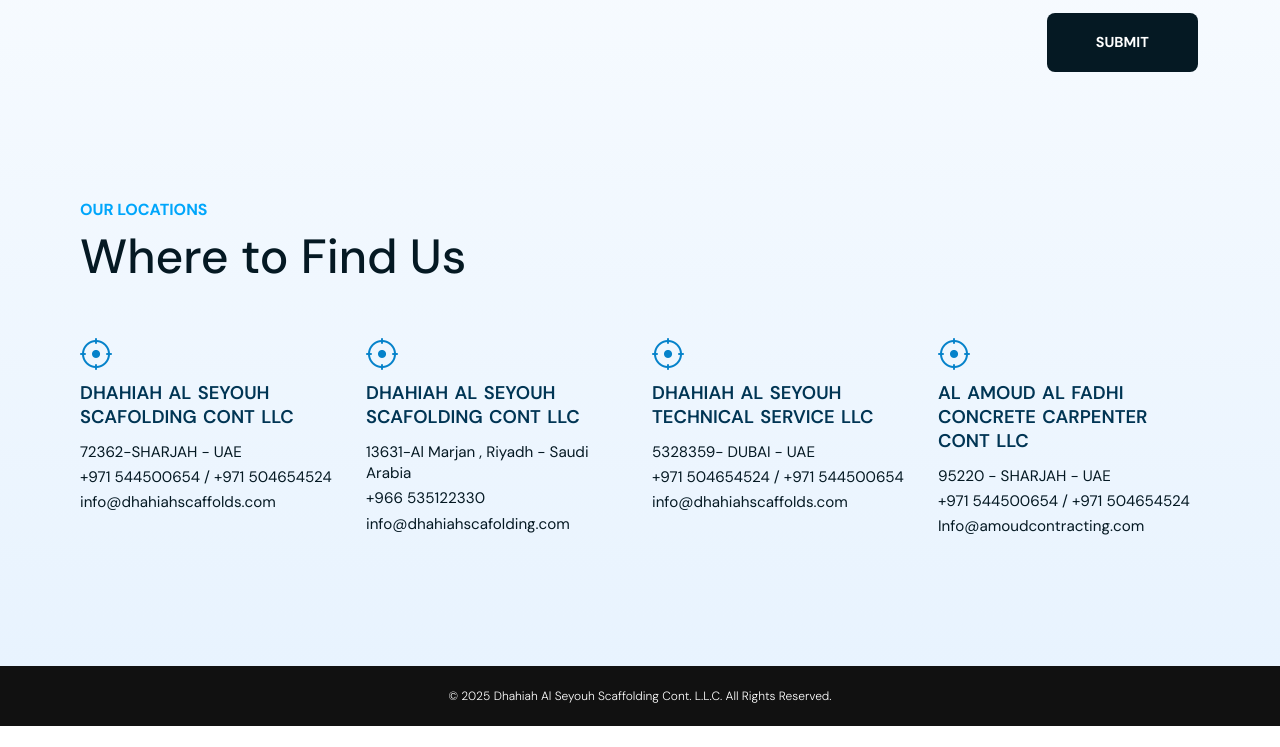
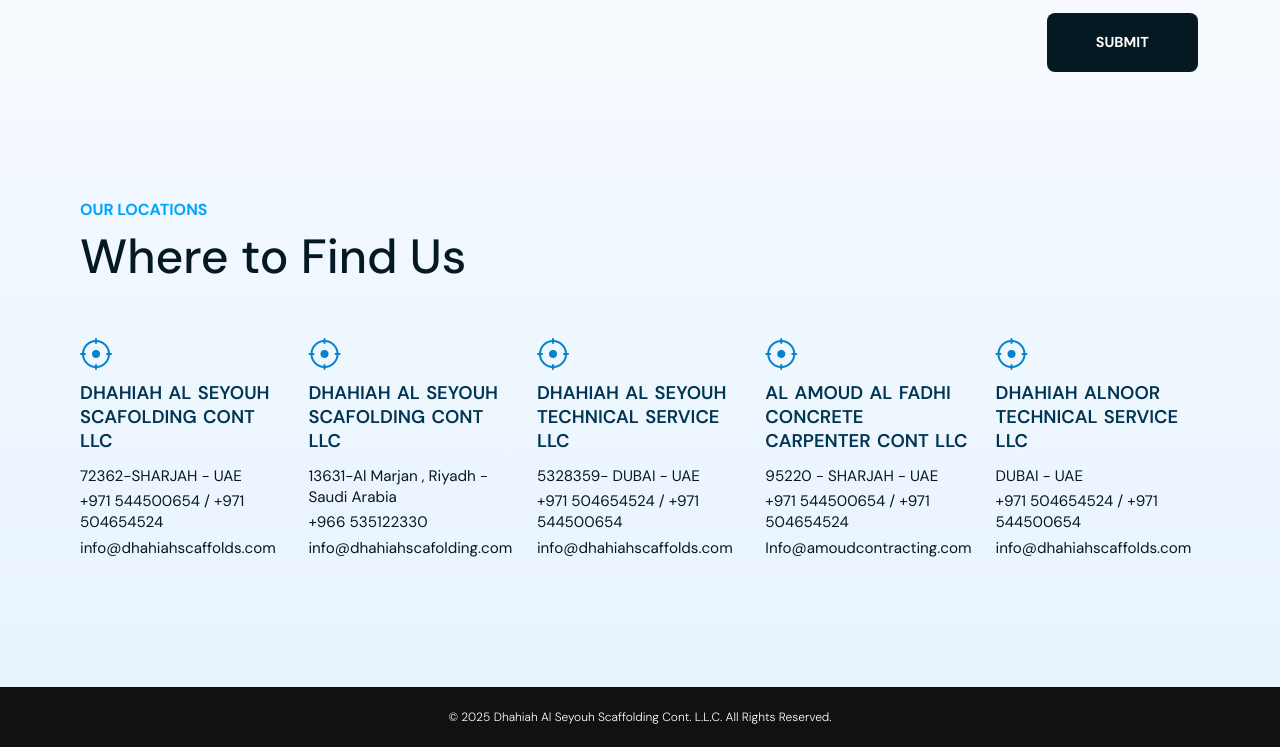
Before and after one commit to manojdhahiah/dhahiahscaffolds, a plain HTML site: page public/index.html in a window 1280 px wide. Shown: the part 4323-5070 px from the top of the page. Before the commit the page ends 5049 px from the top, so only its background shows below. Drawn offline with nearby package versions, Linux system fonts and the light colour scheme.

Commit message:
add new company

```diff
--- a/public/index.html
+++ b/public/index.html
@@ -379,7 +379,7 @@
             Where to Find Us
           </h2>
           <div class="row gx-sm-4 gy-lg-0 gy-4">
-            <div class="col-lg-3 col-sm-6">
+            <div class="col">
               <div class="loc_wrap">
                 <i class="bi bi-crosshair"></i>
                 <h4>
@@ -402,7 +402,7 @@
                 </p>
               </div>
             </div>
-            <div class="col-lg-3 col-sm-6">
+            <div class="col">
               <div class="loc_wrap">
                 <i class="bi bi-crosshair"></i>
                 <h4>
@@ -423,7 +423,7 @@
                 </p>
               </div>
             </div>
-            <div class="col-lg-3 col-sm-6">
+            <div class="col">
               <div class="loc_wrap">
                 <i class="bi bi-crosshair"></i>
                 <h4>
@@ -446,7 +446,7 @@
                 </p>
               </div>
             </div>
-            <div class="col-lg-3 col-sm-6">
+            <div class="col">
               <div class="loc_wrap">
                 <i class="bi bi-crosshair"></i>
                 <h4>
@@ -465,6 +465,29 @@
                 <p class="m-0" >
                   <a href="mailto:Info@amoudcontracting.com" target="_blank" title="Write to us @ Info@amoudcontracting.com" >
                     Info@amoudcontracting.com
+                  </a>
+                </p>
+              </div>
+            </div>
+            <div class="col">
+              <div class="loc_wrap">
+                <i class="bi bi-crosshair"></i>
+                <h4>
+                  DHAHIAH ALNOOR TECHNICAL SERVICE LLC
+                </h4>
+                <p>
+                  DUBAI - UAE
+                </p>
+                <p>
+                  <a href="tel:971504654524" target="_blank" title="Call us @ +971 504654524" >
+                    +971 504654524
+                  </a> / <a href="tel:971544500654" target="_blank" title="Call us @ +971 544500654" >
+                    +971 544500654
+                  </a>
+                </p>
+                <p class="m-0" >
+                  <a href="melto:info@dhahiahscaffolds.com" target="_blank" title="Write to us @ info@dhahiahscaffolds.com" >
+                    info@dhahiahscaffolds.com
                   </a>
                 </p>
               </div>
```
